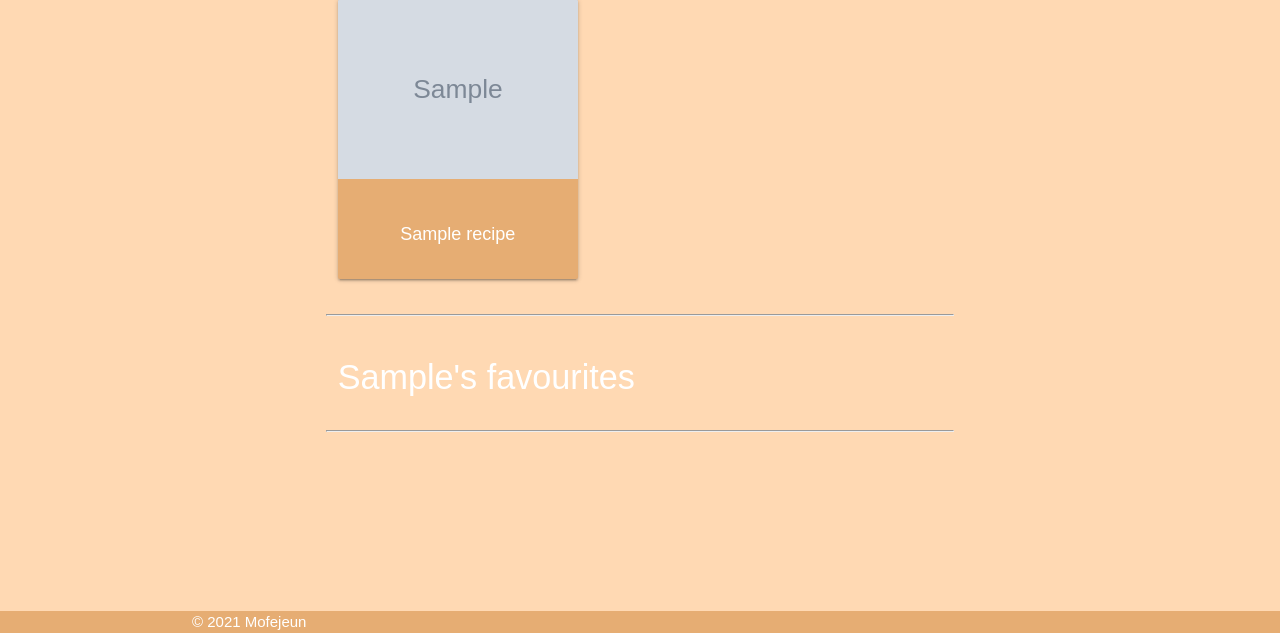
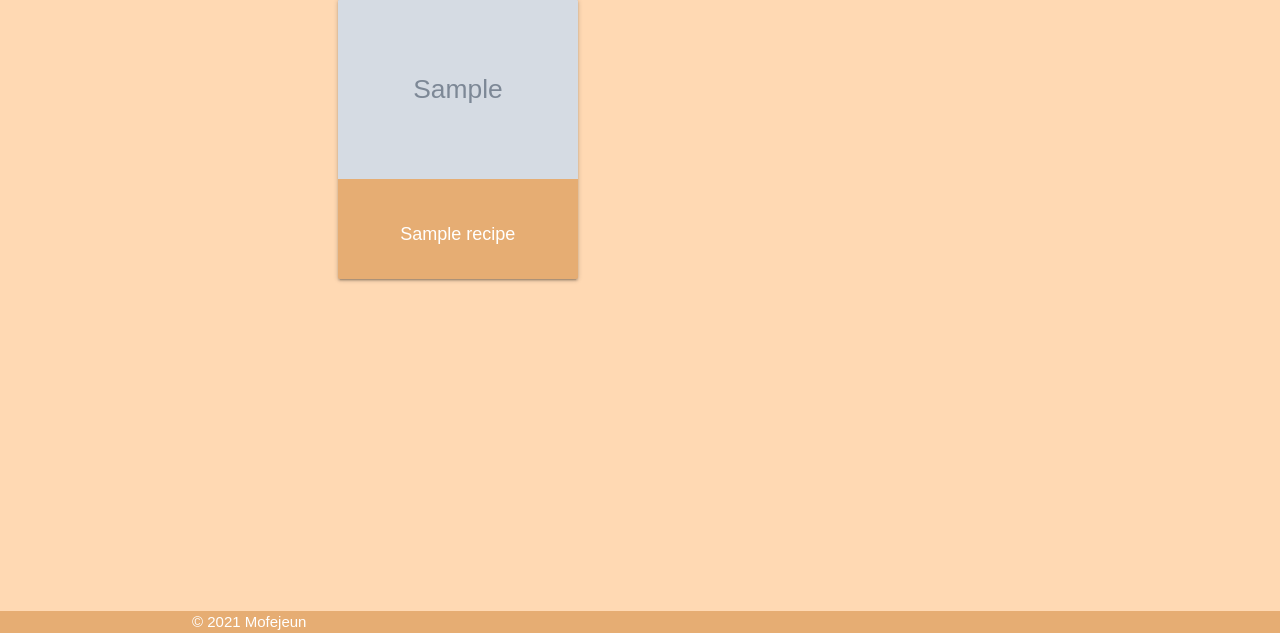
Before and after one commit to Code-Institute-Submissions/oludare89-Mofejeun_MS3_Project_JulyResub, a Flask app: page /profile/1 in a window 1280 px wide. Shown: the part 167-800 px from the top of the page. Run offline with Flask 2, Linux system fonts and the light colour scheme; the visitor is signed in with stand-in values (Sample User, id 1); grey boxes marked "Sample" are stand-in pictures; a database or web service that is not in the repository returns one stand-in record (values such as "Sample title"); some libraries are stand-ins or nearby versions; some web fonts are replaced.

Commit message:
Removed section for favourites in profile template

```diff
--- a/templates/profile.html
+++ b/templates/profile.html
@@ -34,13 +34,4 @@
                 <h3 class="red-text text-darken-4 center-align">No Recipes Uploaded</h3>
             {% endif %}
 
-        <hr class="row section-divider">
-
-        <div class="row">
-            <h4 class="section-header col s12">
-                {{ username|capitalize }}'s favourites
-            </h4>
-        </div>
-        <hr class="row section-divider">
-
 {% endblock %}
--- a/templates/recipe.html
+++ b/templates/recipe.html
@@ -19,9 +19,13 @@
                 </div>
             </div>
 
+            <hr class="row section-divider">
+
             <div class="row">
                 <h6 class="description">{{ recipe.description }}</h6>
             </div>
+
+            <hr class="row section-divider">
 
             {% if recipe.ingredients|length > 0 %}
                 <div class="row">
```
